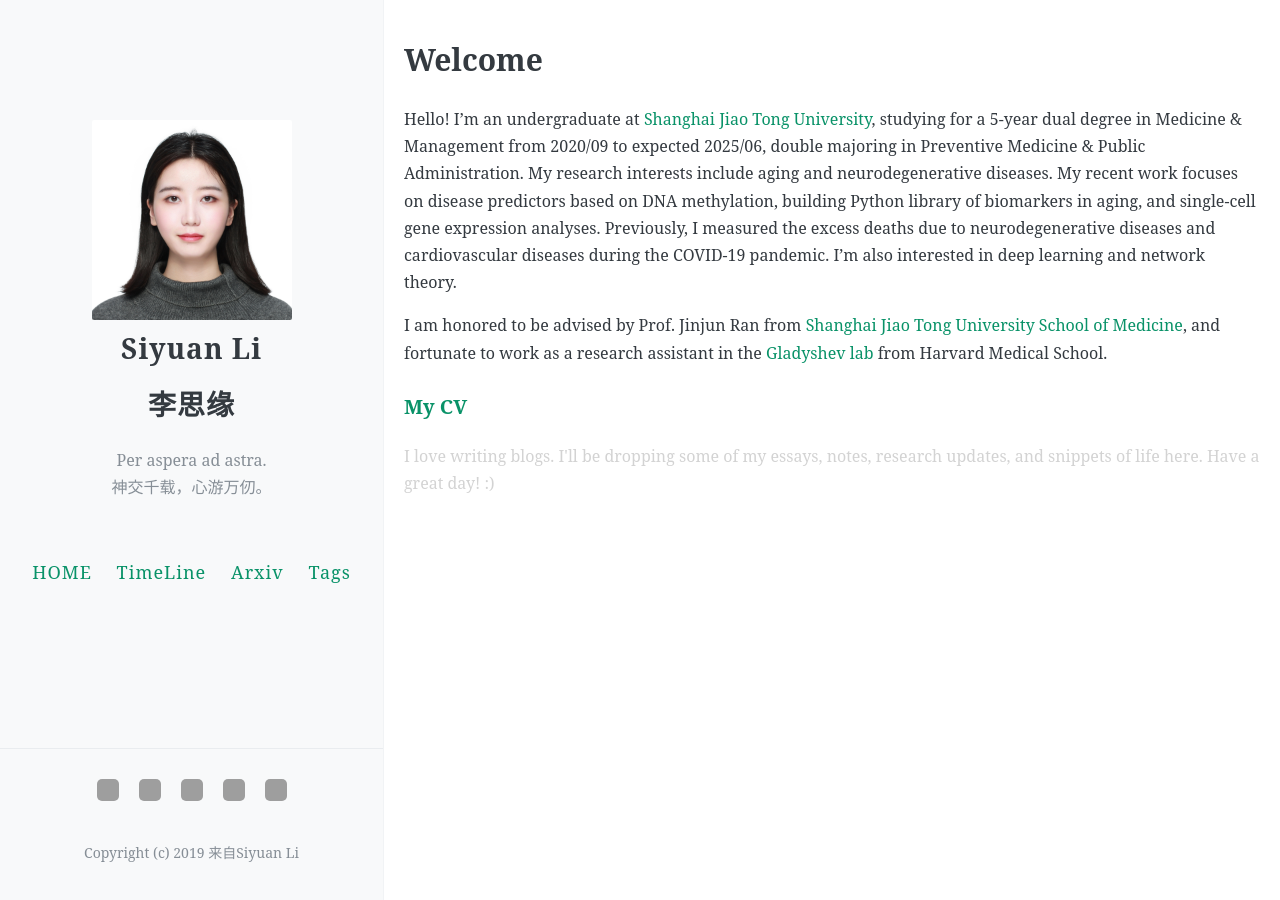
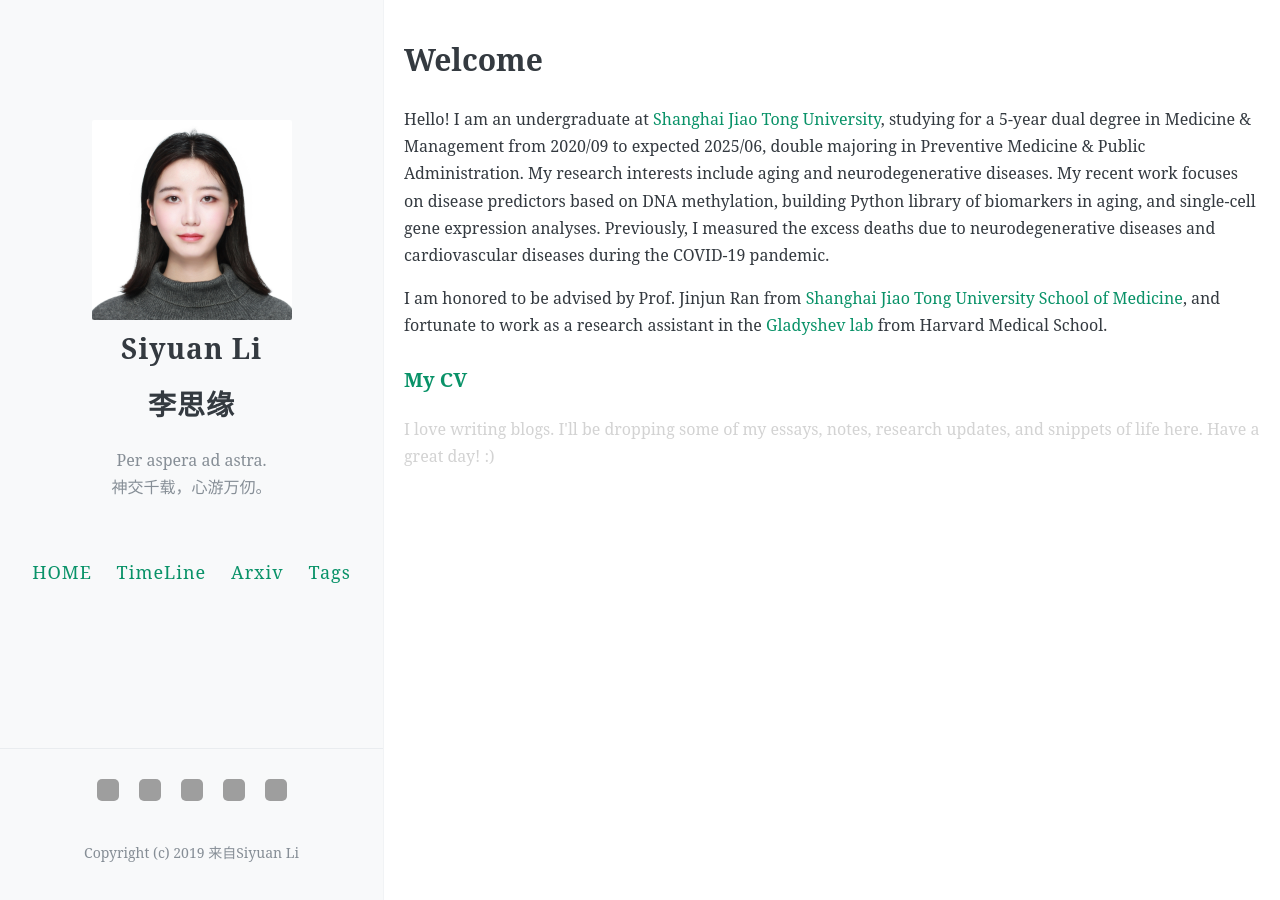
Before and after one commit to ApolloLSY/Attic, a Jekyll site: the page built from about.md, in a window 1280 px wide. Built offline with Jekyll 4.4.1, drawn with Linux system fonts in a browser that asks for light colours; comment, search, counter and statistics services are not loaded; grey boxes are pictures that could not be loaded.

Commit message:
Update about.md

```diff
--- a/about.md
+++ b/about.md
@@ -4,7 +4,7 @@
 permalink: /about/
 ---
 
-Hello! I'm an undergraduate at [Shanghai Jiao Tong University](https://www.sjtu.edu.cn/), studying for a 5-year dual degree in Medicine & Management from 2020/09 to expected 2025/06, double majoring in Preventive Medicine & Public Administration. My research interests include aging and neurodegenerative diseases. My recent work focuses on disease predictors based on DNA methylation, building Python library of biomarkers in aging, and single-cell gene expression analyses. Previously, I measured the excess deaths due to neurodegenerative diseases and cardiovascular diseases during the COVID-19 pandemic. I'm also interested in deep learning and network theory.
+Hello! I am an undergraduate at [Shanghai Jiao Tong University](https://www.sjtu.edu.cn/), studying for a 5-year dual degree in Medicine & Management from 2020/09 to expected 2025/06, double majoring in Preventive Medicine & Public Administration. My research interests include aging and neurodegenerative diseases. My recent work focuses on disease predictors based on DNA methylation, building Python library of biomarkers in aging, and single-cell gene expression analyses. Previously, I measured the excess deaths due to neurodegenerative diseases and cardiovascular diseases during the COVID-19 pandemic.
 
 I am honored to be advised by Prof. Jinjun Ran from [Shanghai Jiao Tong University School of Medicine](https://www.shsmu.edu.cn/sph/index.htm), and fortunate to work as a research assistant in the [Gladyshev lab](https://gladyshevlab.bwh.harvard.edu/) from Harvard Medical School.
 
```
